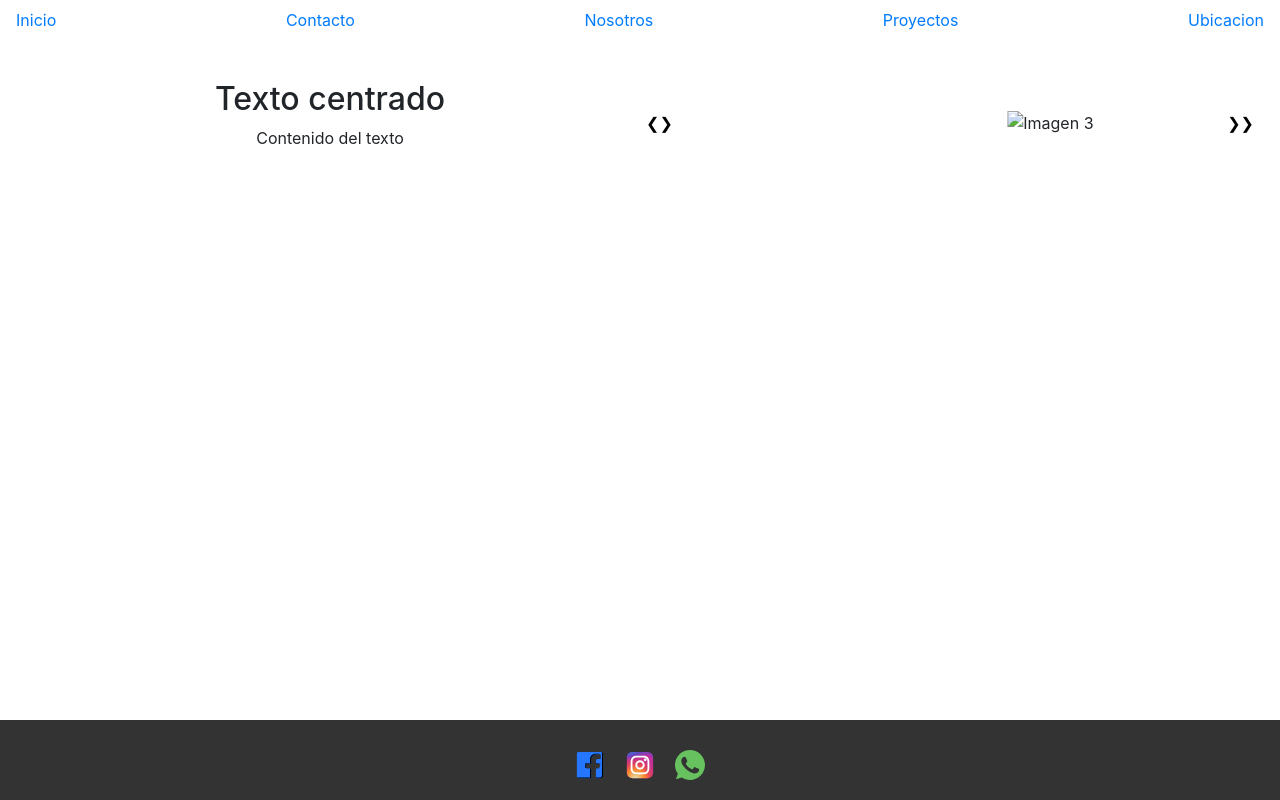
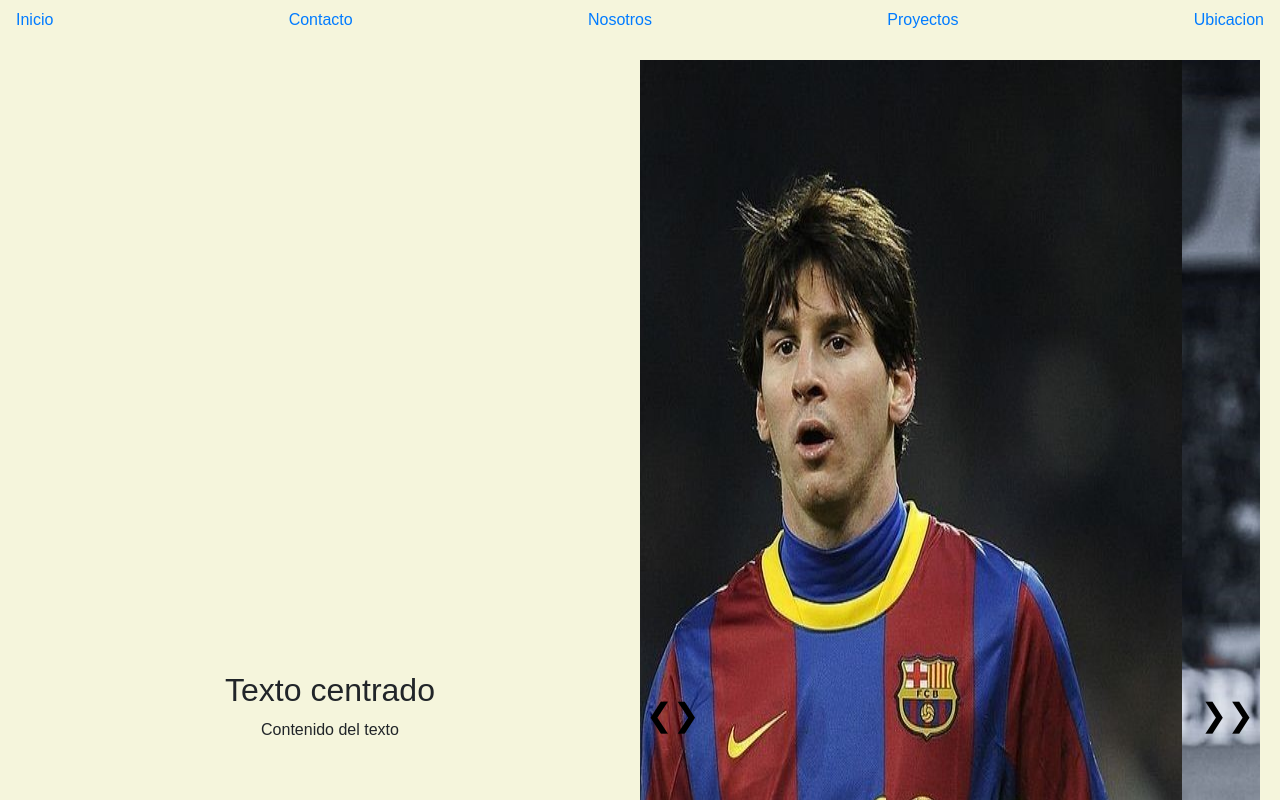
Before and after one commit to TobiasVictory/Tobiasvictory.dw, a plain HTML site: page pages/nosotros.html in a window 1280 px wide. Shown: the top 800 px of the page. Drawn offline with nearby package versions, Linux system fonts and the light colour scheme.

Commit message:
Quinto commit modificaciones imagenes

```diff
--- a/pages/nosotros.html
+++ b/pages/nosotros.html
@@ -3,8 +3,8 @@
 <head>
     <meta charset="UTF-8">
     <meta name="viewport" content="width=device-width, initial-scale=1.0">
+    <link rel="stylesheet" href="https://stackpath.bootstrapcdn.com/bootstrap/4.5.2/css/bootstrap.min.css">
     <link rel="stylesheet" href="./../style/style.css">
-    <link rel="stylesheet" href="https://stackpath.bootstrapcdn.com/bootstrap/4.5.2/css/bootstrap.min.css">
     <title>Document</title>
 </head>
 <body>
@@ -24,9 +24,9 @@
     </div>
     <div class="carousel">
         <div class="carousel-img">
-            <img src="#" alt="Imagen 1">
-            <img src="#" alt="Imagen 2">
-            <img src="#" alt="Imagen 3">
+            <img src="../assets/Nos1.jpg" alt="Imagen 1">
+            <img src="../assets/Nos2.jpg" alt="Imagen 2">
+            <img src="../assets/Nos3.jpg" alt="Imagen 3">
         </div>
         <button class="prev">❮</button>
         <button class="next">❯</button>
--- a/style/style.css
+++ b/style/style.css
@@ -253,78 +253,28 @@ form input[type="submit"]:focus {
 }
 
 /* Nosotros */
+.info { display: flex; justify-content: center; align-items: center; margin: 20px; }
 
-.info {
-    display: flex;
-    justify-content: center;
-    align-items: center;
-    margin: 20px;
-}
+.texto { flex: 1; text-align: center; padding: 20px; }
 
-.texto {
-    flex: 1;
-    text-align: center;
-    padding: 20px;
-}
+.imagen { flex: 1; text-align: center; margin: 20px; }
 
-.imagen {
-    flex: 1;
-    text-align: center;
-    margin: 20px;
-}
+.imagen img { width: 25px; height: 25px; }
 
-.imagen img {
-    max-width: 100%;
-    height: auto;
-}
+.carousel { width: 50%; margin: 0 auto; position: relative; overflow: hidden; }
 
-.carousel {
-    width: 50%; /* Ancho del carousel ajustado */
-    margin: 0 auto;
-    position: relative;
-    overflow: hidden;
-}
+.carousel-img { display: flex; width: 75%; animation: slide 10s infinite alternate; }
 
-.carousel-img {
-    display: flex;
-    width: 300%;
-    animation: slide 10s infinite alternate;
-}
+@keyframes slide { 0% { transform: translateX(0); } 25% { transform: translateX(-100%); } 50% { transform: translateX(-200%); } 75% { transform: translateX(-300%); } 100% { transform: translateX(0); } }
 
-@keyframes slide {
-    0% { transform: translateX(0); }
-    33.33% { transform: translateX(-100%); }
-    66.66% { transform: translateX(-200%); }
-    100% { transform: translateX(0); }
-}
+img { flex: 1 0 100%; }
 
-img {
-    flex: 1 0 100%;
-}
+button { position: absolute; top: 50%; transform: translateY(-50%); background: transparent; border: none; font-size: 2rem; cursor: pointer; }
 
-button {
-    position: absolute;
-    top: 50%;
-    transform: translateY(-50%);
-    background: transparent;
-    border: none;
-    font-size: 2rem;
-    cursor: pointer;
-}
+.prev { left: 0; }
 
-.prev {
-    left: 0;
-}
+.next { right: 0; }
 
-.next {
-    right: 0;
-}
+button:hover { color: #333; }
 
-button:hover {
-    color: #333;
-}
-
-.prev::after,
-.next::after {
-    content: "❯";
-}
+.prev::after, .next::after { content: "❯"; }
```
Also changed, not shown: assets/Nos1.jpg (added), assets/Nos2.jpg (added), assets/Nos3.jpg (added).
